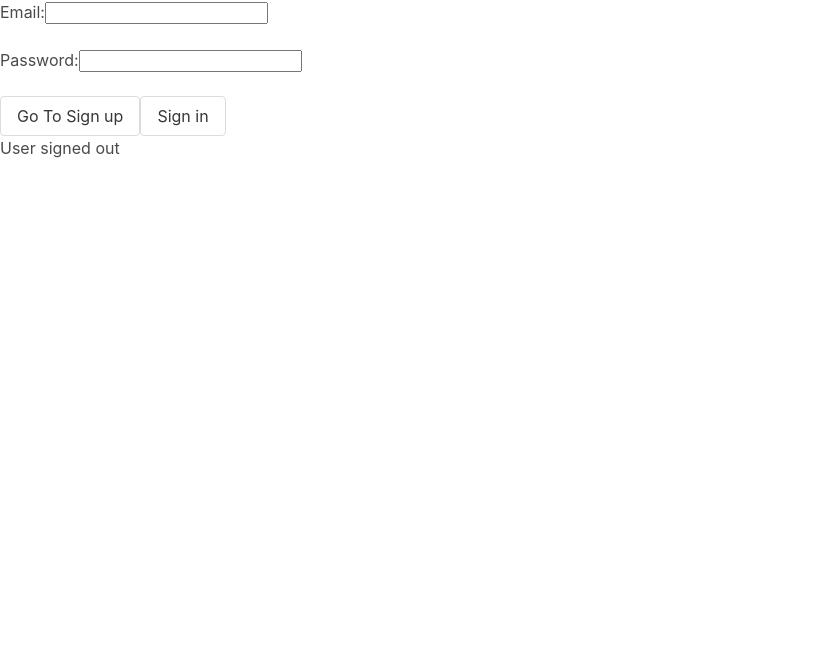
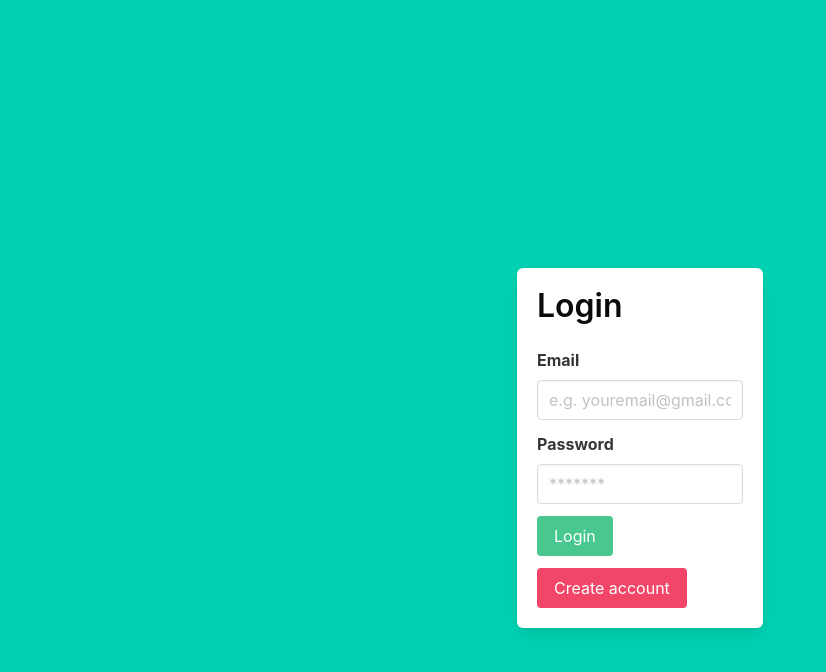
Before and after one commit to colebeezley/tether-chat-app, a Nuxt app: page /login in a window 1280 px wide. Shown: the top 672 px of the page, without its empty margins (0-826 px from the left). Built offline with nearby package versions, Linux system fonts and the light colour scheme; no server answers.

Commit message:
upgraded theme

```diff
--- a/app.vue
+++ b/app.vue
@@ -2,10 +2,16 @@
 
 <template>
   <div>
-    <NuxtPage />
+    <section class="hero is-primary is-fullheight">
+      <div class="hero-body">
+        <div class="container">
+          <NuxtPage />
+        </div>
+      </div>
+    </section>
   </div>
 </template>
 
 <style>
-@import "bulma/css/bulma";
+@import 'bulma/css/bulma';
 </style>
--- a/pages/index.vue
+++ b/pages/index.vue
@@ -22,18 +22,28 @@ const signOut = async () => {
 
 <template>
   <ClientOnly>
-    <div>
-      <button class="button" @click="goToLogin" v-if="!firebaseUser">Sign in</button>
-      <button class="button" @click="goToSignup" v-if="!firebaseUser">Create account</button>
-      <div v-if="firebaseUser">
-        <h3>You are signed in</h3>
-        <button class="button" @click="goToProfile">Profile</button>
-        <button class="button" @click="signOut">Sign out</button>
+    <div class="columns is-centered">
+      <div class="column is-5-tablet is-4-desktop is-3-widescreen">
+        <div class="box">
+          <div class="title has-text-black">Welcome to Tether!</div>
+          <div v-if="!firebaseUser">
+            <div class="field">
+              <button @click="goToSignup" class="button is-success">Create account</button>
+            </div>
+            <div class="field">
+              <button @click="goToLogin" class="button is-success">Go to Login</button>
+            </div>
+          </div>
+          <div v-else="firebaseUser">
+            <div class="field">
+              <button @click="goToProfile" class="button is-success">Go to your Profile</button>
+            </div>
+            <div class="field">
+              <button @click="signOut" class="button is-danger">Sign out</button>
+            </div>
+          </div>
+        </div>
       </div>
-      <div v-else>
-        <h3>User signed out</h3>
-      </div>
-      <NuxtPage />
     </div>
   </ClientOnly>
 </template>
--- a/pages/login.vue
+++ b/pages/login.vue
@@ -23,23 +23,52 @@ const goToSignup = () => {
 
 <template>
   <ClientOnly>
-    <div>
-      <label for="email">Email:</label>
-      <input type="text" id="email" name="email" v-model="user.email" required /><br /><br />
-
-      <label for="password">Password:</label>
-      <input type="password" id="password" name="password" v-model="user.password" required /><br /><br />
-
-      <button class="button" @click="goToSignup" v-if="!firebaseUser">Go To Sign up</button>
-      <button class="button" @click="signIn" v-if="!firebaseUser">Sign in</button>
-      <button class="button" @click="signOut" v-else>Sign out</button>
-      <div v-if="firebaseUser">
-        <h3>You are signed in</h3>
+    <section class="hero is-primary is-fullheight">
+      <div class="hero-body">
+        <div class="container">
+          <div class="columns is-centered">
+            <div class="column is-5-tablet is-4-desktop is-3-widescreen">
+              <div class="box">
+                <div class="title has-text-black">Login</div>
+                <div class="field">
+                  <label for="" class="label">Email</label>
+                  <div class="control">
+                    <input
+                      type="email"
+                      placeholder="e.g. youremail@gmail.com"
+                      class="input"
+                      id="email"
+                      name="email"
+                      v-model="user.email"
+                      required
+                    />
+                  </div>
+                </div>
+                <div class="field">
+                  <label for="" class="label">Password</label>
+                  <div class="control">
+                    <input
+                      type="password"
+                      placeholder="*******"
+                      class="input"
+                      id="password"
+                      name="password"
+                      v-model="user.password"
+                      required
+                    />
+                  </div>
+                </div>
+                <div class="field">
+                  <button @click="signIn" class="button is-success">Login</button>
+                </div>
+                <div class="field">
+                  <button @click="goToSignup" class="button is-danger">Create account</button>
+                </div>
+              </div>
+            </div>
+          </div>
+        </div>
       </div>
-      <div v-else>
-        <h3>User signed out</h3>
-      </div>
-      <NuxtPage />
-    </div>
+    </section>
   </ClientOnly>
 </template>
--- a/pages/signup.vue
+++ b/pages/signup.vue
@@ -15,28 +15,54 @@ const signUp = async () => {
     navigateTo('/profile')
   })
 }
+
+const goToLogin = () => {
+  navigateTo('/login')
+}
 </script>
 
 <template>
   <ClientOnly>
-    <div>
-      <label for="username">Username:</label>
-      <input type="text" id="username" name="username" v-model="user.username" required /><br /><br />
-
-      <label for="email">Email:</label>
-      <input type="text" id="email" name="email" v-model="user.email" required /><br /><br />
-
-      <label for="password">Password:</label>
-      <input type="password" id="password" name="password" v-model="user.password" required /><br /><br />
-
-      <button class="button" @click="signUp" v-if="!firebaseUser">Create account</button>
-      <div v-if="firebaseUser">
-        <h3>You are signed in</h3>
+    <div class="columns is-centered">
+      <div class="column is-5-tablet is-4-desktop is-3-widescreen">
+        <div class="box">
+          <div class="title has-text-black">Signup</div>
+          <div class="field">
+            <label for="" class="label">Email</label>
+            <div class="control">
+              <input
+                type="email"
+                placeholder="e.g. youremail@gmail.com"
+                class="input"
+                id="email"
+                name="email"
+                v-model="user.email"
+                required
+              />
+            </div>
+          </div>
+          <div class="field">
+            <label for="" class="label">Password</label>
+            <div class="control">
+              <input
+                type="password"
+                placeholder="*******"
+                class="input"
+                id="password"
+                name="password"
+                v-model="user.password"
+                required
+              />
+            </div>
+          </div>
+          <div class="field">
+            <button @click="signUp" class="button is-success">Create account</button>
+          </div>
+          <div class="field">
+            <button @click="goToLogin" class="button is-danger">Go to Login</button>
+          </div>
+        </div>
       </div>
-      <div v-else>
-        <h3>User signed out</h3>
-      </div>
-      <NuxtPage />
     </div>
   </ClientOnly>
 </template>
```
